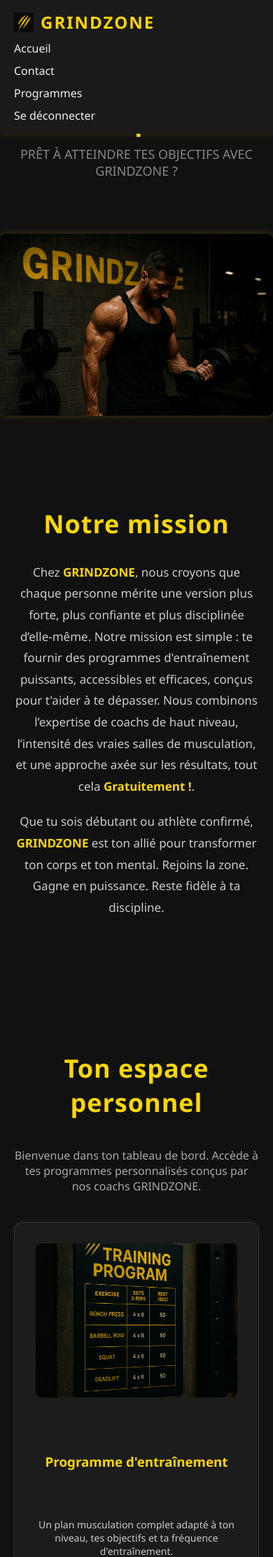
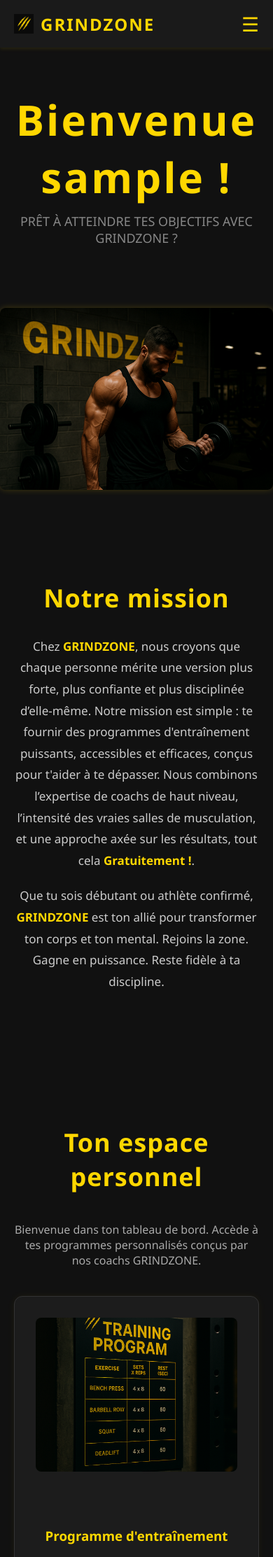
Before and after one commit to Xxxxr096/fitness_project, a Flask app: page /dashboard in a window 390 px wide. Shown: the top 2225 px of the page at 70% size. Run offline with Flask 3, Linux system fonts and the light colour scheme; the visitor is signed in with stand-in values (Sample User, id 1); some libraries are stand-ins or nearby versions.

Commit message:
responsif

```diff
--- a/static/css/style.css
+++ b/static/css/style.css
@@ -1046,35 +1046,38 @@
 
 
 /* === Responsive Mobile Styles === */
+.menu-toggle {
+    display: none;
+    font-size: 28px;
+    cursor: pointer;
+    color: #FFD700;
+    z-index: 1001;
+    position: relative;
+}
+
 @media (max-width: 768px) {
-    .nav-container {
-        flex-direction: column;
-        align-items: flex-start;
+    .menu-toggle {
+        display: block;
+
     }
 
     .nav-right {
+        display: none;
         flex-direction: column;
-        gap: 10px;
+        background-color: #1a1a1a;
+        position: absolute;
+        top: 60px;
+        left: 0;
         width: 100%;
-        margin-top: 10px;
+        z-index: 1000;
     }
 
-    .brand {
-        font-size: 36px;
+    .nav-right.show {
+        display: flex;
     }
 
-    .hero {
-        padding: 100px 15px 20px;
-    }
-
-    img {
-        max-width: 100%;
-        height: auto;
-    }
-
-    .container, .content, .dashboard, .form-box {
-        padding: 15px;
-        width: 100%;
-        box-sizing: border-box;
+    .nav-right a {
+        padding: 12px 16px;
+        border-top: 1px solid #333;
     }
 }
--- /dev/null
+++ b/static/js/menu.js
@@ -0,0 +1,10 @@
+document.addEventListener("DOMContentLoaded", function () {
+  const toggle = document.getElementById("mobile-menu");
+  const navLinks = document.getElementById("nav-links");
+
+  if (toggle && navLinks) {
+    toggle.addEventListener("click", function () {
+      navLinks.classList.toggle("show");
+    });
+  }
+});
--- a/templates/admin.html
+++ b/templates/admin.html
@@ -81,6 +81,8 @@
     <footer class="signature">
         <p>Admin GRINDZONE &copy; 2025 - Discipline. Force. Résultats.</p>
     </footer>
+    <script src="{{ url_for('static', filename='js/menu.js') }}"></script>
+
 
 </body>
 </html>
--- a/templates/admin_repondre.html
+++ b/templates/admin_repondre.html
@@ -36,6 +36,8 @@
         <br>
         <a href="/admin" class="btn-small">⬅ Retour</a>
     </section>
+    <script src="{{ url_for('static', filename='js/menu.js') }}"></script>
+
 
 </body>
 </html>
--- a/templates/contact.html
+++ b/templates/contact.html
@@ -17,7 +17,8 @@
                 <img src="{{ url_for('static', filename='img/griffure.png') }}" alt="Logo" class="logo-icon">
                 GRINDZONE
             </a>
-            <div class="nav-right">
+            <div class="menu-toggle" id="mobile-menu">&#9776;</div>
+            <div class="nav-right" id="nav-links">
                 {% if current_user.is_authenticated %}
                     <a href="/dashboard">Accueil</a>
                 {% else %}
@@ -64,6 +65,9 @@
         {% endwith %}
 
     </section>
+    <script src="{{ url_for('static', filename='js/menu.js') }}"></script>
+
+
 
 </body>
 </html>
--- a/templates/dashboard.html
+++ b/templates/dashboard.html
@@ -21,7 +21,8 @@
                 </a>
 
             </div>
-            <div class="nav-right">
+            <div class="menu-toggle" id="mobile-menu">&#9776;</div>
+            <div class="nav-right" id="nav-links">
                 <a href="/dashboard">Accueil</a>
                 <a href="/contact">Contact</a>
                 <a href="/programmes">Programmes</a>
@@ -108,5 +109,9 @@
         <p>© 2025 <span class="highlight">GRINDZONE</span> — Discipline. Force. Résultats.</p>
     </footer>
 
+    <script src="{{ url_for('static', filename='js/menu.js') }}"></script>
+
+
+
 </body>
 </html>
--- a/templates/forgot_password.html
+++ b/templates/forgot_password.html
@@ -30,5 +30,8 @@
             <button type="submit" class="btn-contact">Envoyer le lien</button>
         </form>
     </div>
+
+
+
 </body>
 </html>
--- a/templates/home.html
+++ b/templates/home.html
@@ -21,7 +21,8 @@
                 </a>
 
             </div>
-            <div class="nav-right">
+            <div class="menu-toggle" id="mobile-menu">&#9776;</div>
+            <div class="nav-right" id="nav-links">
                 <a href="/">Accueil</a>
                 <a href="/contact">Contact</a>
                 <a href="/login">Programmes</a>
@@ -111,6 +112,9 @@
     <footer class="signature">
         <p>© 2025 <span class="highlight">GRINDZONE</span> — Discipline. Force. Résultats.</p>
     </footer>
+    <script src="{{ url_for('static', filename='js/menu.js') }}"></script>
+
+
 
 </body>
 </html>
--- a/templates/programmes.html
+++ b/templates/programmes.html
@@ -19,7 +19,8 @@
                 GRINDZONE
             </a>
         </div>
-        <div class="nav-right">
+        <div class="menu-toggle" id="mobile-menu">&#9776;</div>
+        <div class="nav-right" id="nav-links">
             <a href="/dashboard">Accueil</a>
             <a href="/contact">Contact</a>
             <a href="/programmes">Programmes</a>
@@ -117,6 +118,9 @@
 <footer class="signature">
     <p>© 2025 <span class="highlight">GRINDZONE</span> — Discipline. Force. Résultats.</p>
 </footer>
+<script src="{{ url_for('static', filename='js/menu.js') }}"></script>
+
+
 
 </body>
 </html>
--- a/templates/register.html
+++ b/templates/register.html
@@ -19,7 +19,8 @@
                     GRINDZONE
                 </a>
             </div>
-            <div class="nav-right">
+            <div class="menu-toggle" id="mobile-menu">&#9776;</div>
+            <div class="nav-right" id="nav-links">
                 <a href="/">Accueil</a>
                 <a href="/programmes">Programmes</a>
                 <a href="/contact">Contact</a>
@@ -65,6 +66,9 @@
 
         <p class="register-quote">“Tu ne changes pas en regardant, tu changes en agissant.”</p>
     </section>
+    <script src="{{ url_for('static', filename='js/menu.js') }}"></script>
+
+
 
 </body>
 </html>
--- a/templates/reset_password.html
+++ b/templates/reset_password.html
@@ -32,5 +32,7 @@
             <button type="submit" class="btn-contact">Valider</button>
         </form>
     </div>
+
+
 </body>
 </html>
```
Also changed, not shown: templates/login.html (+6 -1 lines).
